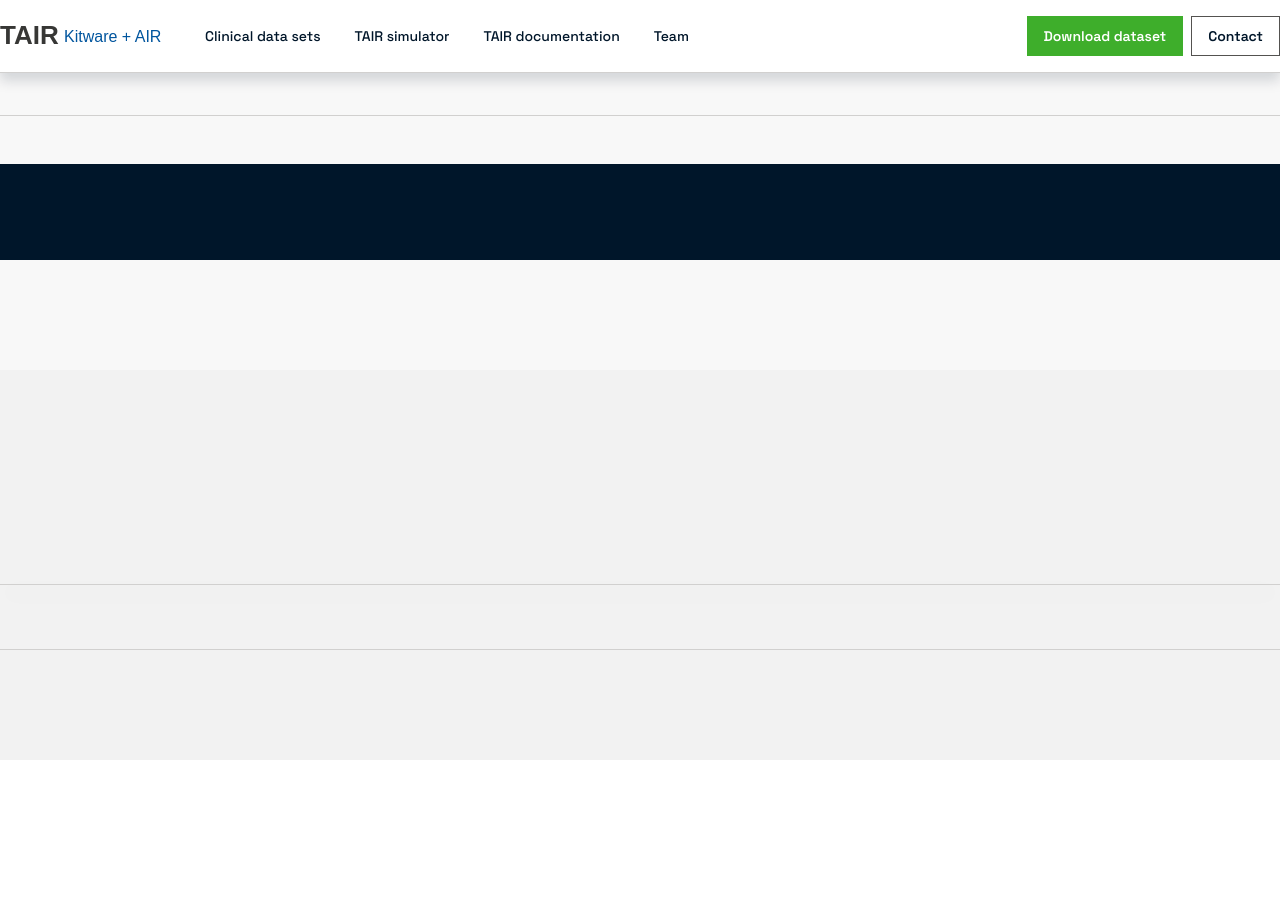
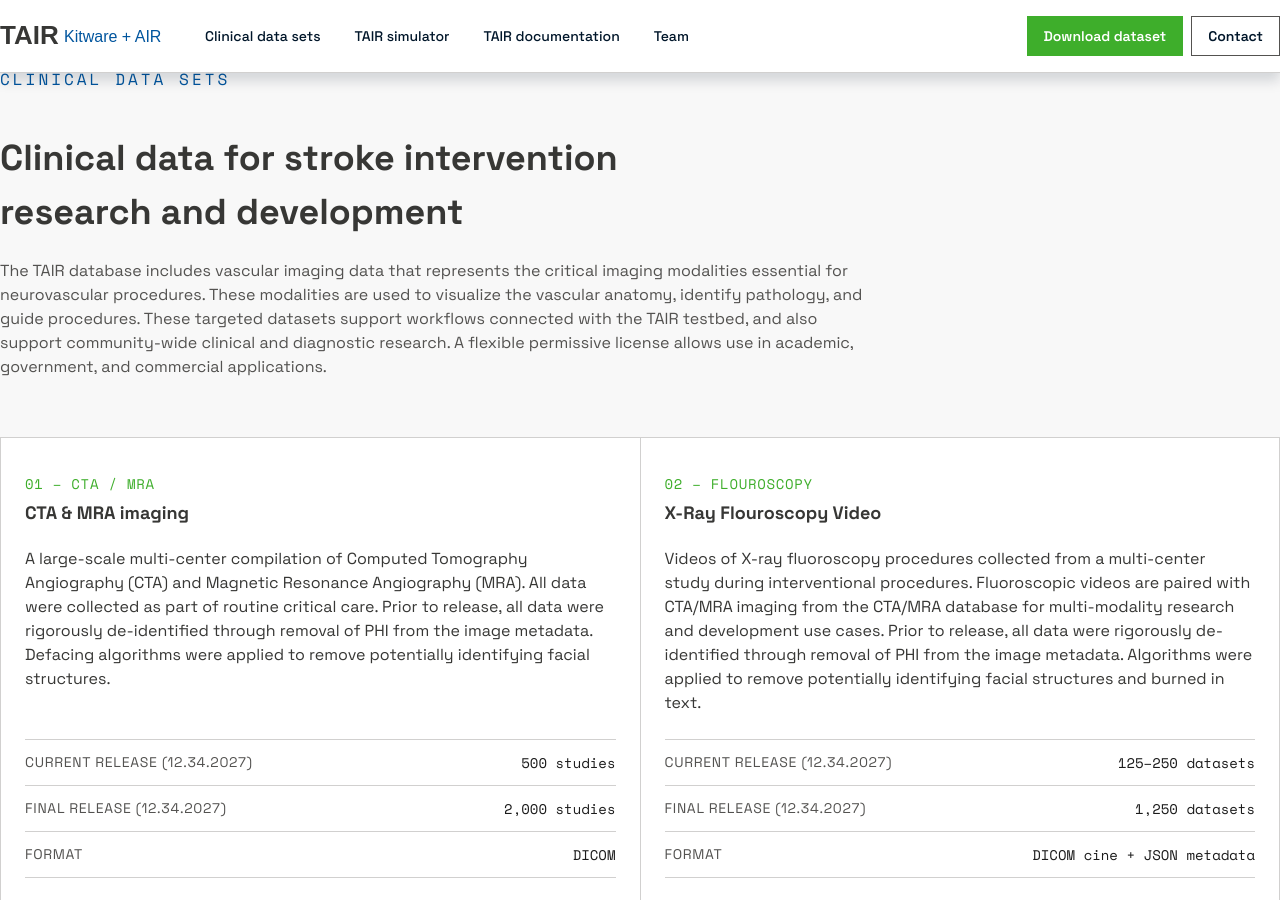
Before and after one commit to Kitware/TAIR, a Jekyll site: the page built from index.md, in a window 1280 px wide and 900 px high, scrolled down 923 px. Built offline with Jekyll 4.4.1, drawn with Linux system fonts in a browser that asks for light colours; nearby versions of some CDN libraries; library files that are not in the unit come from our copies; some of the changed text lies outside the part shown.

Commit message:
Add clinical data section content

```diff
--- a/index.md
+++ b/index.md
@@ -13,4 +13,80 @@ hero:
   headline: "TAIR: Toolkit for Autonomous Interventions and Robotics"
   text: >-
     TAIR combines comprehensive open-access datasets and anatomical models with an open-source testbed. Use these resources to test, train, and evaluate autonomous robotic stroke intervention technologies for research and commercial applications.
+
+# ==================================================
+# CLINICAL DATA
+# Replace placeholder URLs and verify release details before launch.
+# ==================================================
+clinical_data:
+  subheadline: Clinical data sets
+  headline: Clinical data for stroke intervention research and development
+  text: >-
+    The TAIR database includes vascular imaging data that represents the critical imaging modalities essential for neurovascular procedures. These modalities are used to visualize the vascular anatomy, identify pathology, and guide procedures. These targeted datasets support workflows connected with the TAIR testbed, and also support community-wide clinical and diagnostic research. A flexible permissive license allows use in academic, government, and commercial applications.
+  datasets:
+    - category: CTA / MRA
+      title: CTA & MRA imaging
+      text: >-
+        A large-scale multi-center compilation of Computed Tomography Angiography (CTA) and Magnetic Resonance Angiography (MRA). All data were collected as part of routine critical care. Prior to release, all data were rigorously de-identified through removal of PHI from the image metadata. Defacing algorithms were applied to remove potentially identifying facial structures.
+      details:
+        - label: Current release (12.34.2027)
+          value: 500 studies
+        - label: Final release (12.34.2027)
+          value: 2,000 studies
+        - label: Format
+          value: DICOM
+    - category: Flouroscopy
+      title: X-Ray Flouroscopy Video
+      text: >-
+        Videos of X-ray fluoroscopy procedures collected from a multi-center study during interventional procedures. Fluoroscopic videos are paired with CTA/MRA imaging from the CTA/MRA database for multi-modality research and development use cases. Prior to release, all data were rigorously de-identified through removal of PHI from the image metadata. Algorithms were applied to remove potentially identifying facial structures and burned in text.
+      details:
+        - label: Current release (12.34.2027)
+          value: 125–250 datasets
+        - label: Final release (12.34.2027)
+          value: 1,250 datasets
+        - label: Format
+          value: DICOM cine + JSON metadata
+  download:
+    label: Download the data
+    url: "#"
+    icon: ri-download-line
+  license:
+    headline: License
+    items:
+      - label: Data license
+        value: Creative Commons Attribution 4.0 International (CC BY 4.0)
+      - label: Data citation
+        value: <url>
+  citation:
+    label: Cite the dataset
+    copy_label: Copy
+    copy_success: Copied!
+    code: |
+      @dataset{tair2026,
+        title  = {TAIR: Testbed for Autonomous Interventions and Robotics -- Neurovascular Data Release},
+        author = {Kitware, Inc. and UNC Chapel Hill and Johns Hopkins University and University of Pittsburgh},
+        year   = {2026},
+        publisher = {ARPA-H AIR Program},
+        license = {CC BY 4.0}
+      }
+  model:
+    subheadline: 03 – Anatomical Models
+    headline: Segmented, centerlined, and annotated models, as well as statistical-shape models
+    text: >-
+      This database includes 100 segmented, centerlined, and annotated CTA/MRA datasets, 50 annotated video fluoroscopy datasets, and XX models generated from population statistics and shape-modeling techniques.
+    button:
+      label: View on GitLab
+      url: "https://gitlab.com/"
+      icon: ri-gitlab-fill
+    details:
+      - label: Release
+        value: 100 models + 1 population SSM
+      - label: Geometry
+        value: 2,000 models + multi-parameter SSMs
+      - label: Formats
+        value: VTK · NIfTI · OpenUSD · JSON graphs
+      - label: Derivatives
+        value: Meshes, centerlines, SSM coefficients
+      - label: License
+        value: Creative Commons Attribution 4.0 International License (CC BY 4.0)
 ---
```
